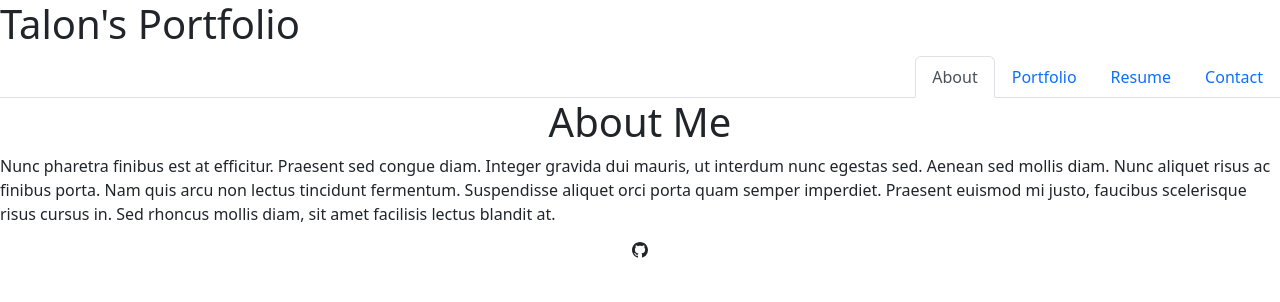
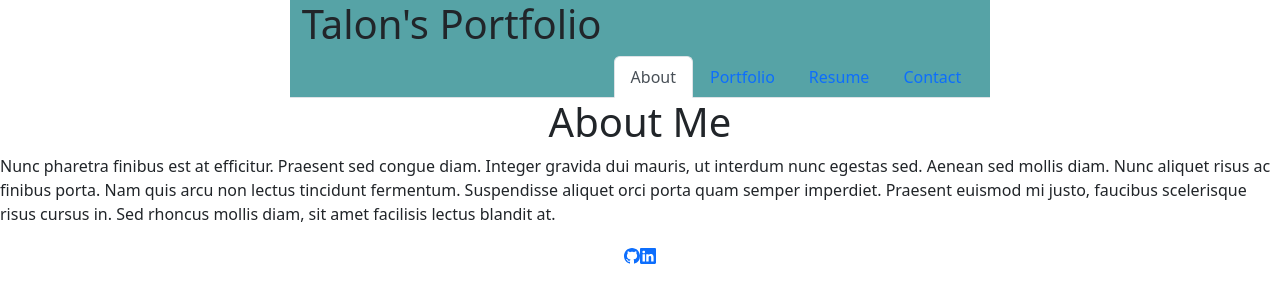
Before and after one commit to MeyerTalon/React_Portfolio, a React (Create React App) app in the folder react-portfolio/: page / in a window 1280 px wide. Shown: the top 302 px of the page. Built offline with nearby package versions, Linux system fonts and the light colour scheme.

Commit message:
Some footer changes

```diff
--- a/react-portfolio/src/components/Footer.js
+++ b/react-portfolio/src/components/Footer.js
@@ -1,12 +1,11 @@
 import React from 'react';
-import { Github } from 'react-bootstrap-icons';
+import { Github, Linkedin } from 'react-bootstrap-icons';
 
 export default function Footer() {
   return (
-    <div class="flex-box justify-content-center">
-        <div class="row">
-            <Github/>
-        </div>
+    <div className="d-flex justify-content-center flex-wrap">
+        <a href="https://github.com/MeyerTalon"><Github/></a>
+        <a href="https://www.linkedin.com/in/talon-meyer-a3a2b1264"><Linkedin/></a>
     </div>
   );
 }
--- a/react-portfolio/src/components/Header.js
+++ b/react-portfolio/src/components/Header.js
@@ -5,27 +5,37 @@ import About from './About';
 import Portfolio from './Portfolio';
 import Contact from './Contact';
 
+const styles = {
+    header: {
+        background: '#56A3A6'
+    }
+}
+
 export default function Header() {
+
     const [currentPage, setCurrentPage] = useState('About');
+
     const renderPage = () => {
         if (currentPage === 'Resume') {
-        return <Resume />;
+            return <Resume />;
+        } else if (currentPage === 'About') {
+            return <About />;
+        } else if (currentPage === 'Portfolio') {
+            return <Portfolio />;
+        } else {
+            return <Contact />;
         }
-        if (currentPage === 'About') {
-        return <About />;
-        }
-        if (currentPage === 'Portfolio') {
-        return <Portfolio />;
-        }
-        return <Contact />;
     };
+
     const handlePageChange = (page) => setCurrentPage(page);
 
     return (
-        <div class="flex-box justify-content-center">
-            <div class="row">
+        <div className="d-flex justify-content-center flex-wrap">
+            <div class="row" style={styles.header}>
                 <h1>Talon's Portfolio</h1>
                 <Navigation currentPage={currentPage} handlePageChange={handlePageChange}/>
+            </div>
+            <div>
                 {renderPage()}
             </div>
         </div>
```
